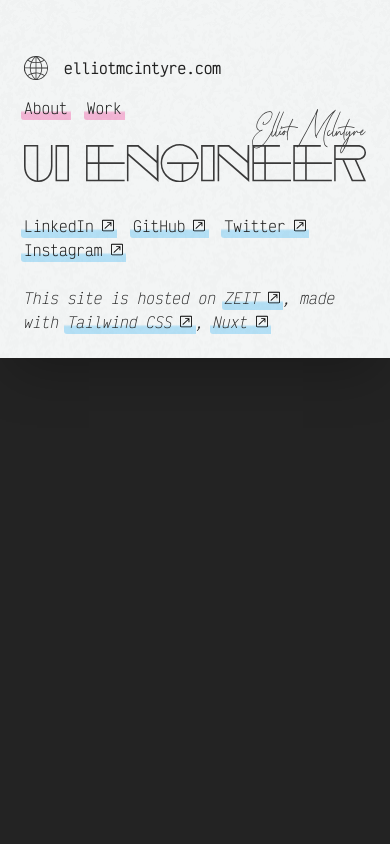
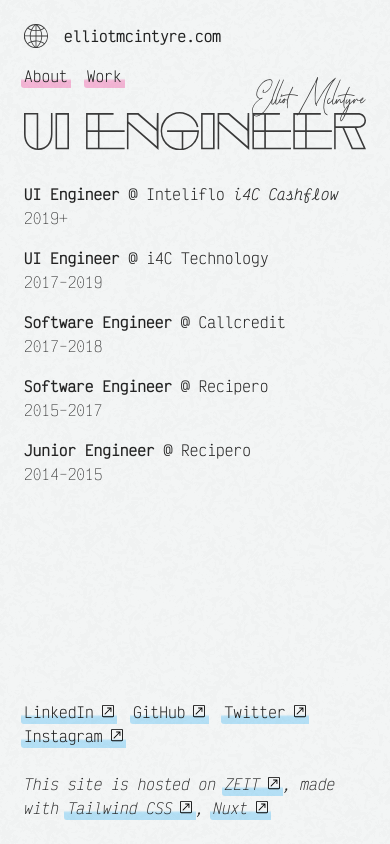
Before and after one commit to lemcii/portfolio, a Nuxt app: page / in a window 390 px wide. Built offline with nearby package versions, Linux system fonts and the light colour scheme; what tailwindcss-transforms would draw is missing.

Commit message:
refactor(layout): responsive layout tweaks

```diff
--- a/layouts/default.vue
+++ b/layouts/default.vue
@@ -1,10 +1,10 @@
 <template>
-    <div class="min-h-screen font-mono bg-gray-900 sm:px-10 md:px-24 lg:px-32 xl:pl-20 xl:pr-sm sm:py-8">
-        <div class="min-h-full flex items-center justify-center">
-            <div class="min-h-full relative max-w-6xl max-h-7xl">
-                <div class="min-h-full bg-paper shadow-2xl sm:-rotate-p1">
+    <div class="h-screen min-h-screen font-mono bg-gray-900 sm:px-10 md:px-24 lg:px-32 xl:pl-20 xl:pr-sm sm:py-8">
+        <div class="h-full flex items-center justify-center">
+            <div class="h-full w-full max-w-6xl max-h-7xl relative">
+                <div class="h-full bg-paper shadow-2xl sm:-rotate-p1">
                     <div class="min-h-full flex flex-col justify-between h-full p-6 sm:px-10 sm:py-12">
-                        <div class="flex flex-col flex-grow">
+                        <div class="flex flex-col sm:flex-grow">
                             <navigation class="mb-6" />
                             <splash class="mb-8" />
                             <nuxt class="lg:min-h-48 mb-8" />
--- a/pages/index.vue
+++ b/pages/index.vue
@@ -1,11 +1,10 @@
 <template>
-    <div class="flex-grow order-first">
-        <div class="flex h-full max-h-sm">
-            <div class="bg-gradiant-noise md:w-4 lg:w-1/12 max-w-xs h-full mr-8 hidden md:block" />
+    <div class="flex-grow md:order-first">
+        <div class="flex lg:h-full max-h-sm">
+            <div class="bg-gradiant-noise md:w-4 lg:w-12 lg:h-full mr-8 hidden md:block" />
             <div class="flex flex-col sm:justify-between w-full">
                 <!-- todo: jobs/experience comp? -->
-                <div class="hidden sm:block">
-                    <div class="mt-8 sm:mt-0 order-last sm:order-first">
+                <div>
                     <!-- todo: loop this mess -->
                     <div class="flex flex-col sm:flex-row mb-4 sm:mb-0 sm:items-center mb-1">
                         <div>
@@ -41,7 +40,6 @@
                         <div><span class="font-thin">2014&ndash;2015</span></div>
                     </div>
                 </div>
-                </div>
                 <keywords class="hidden mt-8 lg:block" />
             </div>
         </div>
```
Also changed, not shown: components/Credit.vue (line endings or trailing spaces), components/Navigation.vue (line endings or trailing spaces), components/Social.vue (line endings or trailing spaces), layouts/error.vue (line endings or trailing spaces), pages/about.vue (line endings or trailing spaces). Lines whose indentation alone changed are shown as unchanged.
